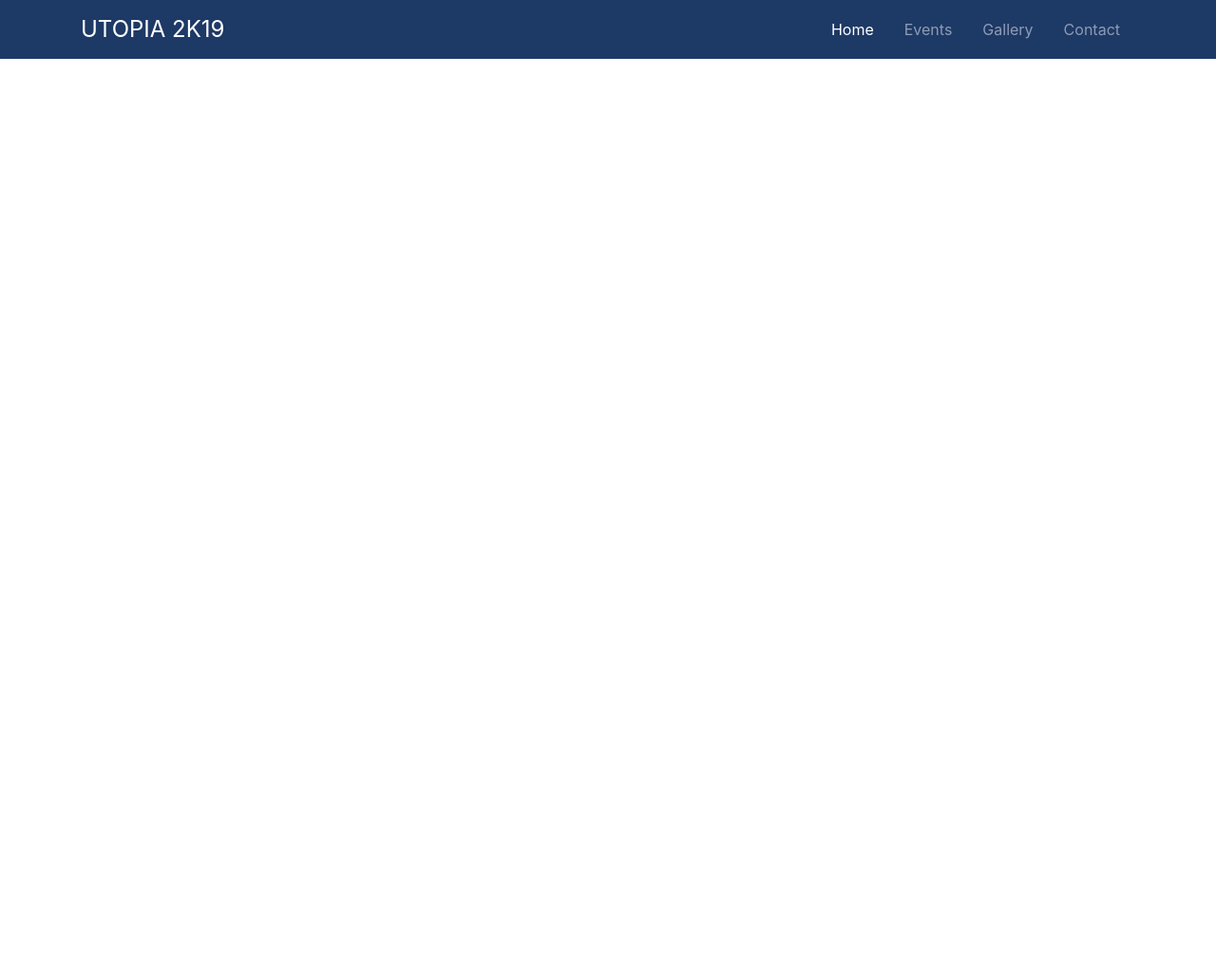
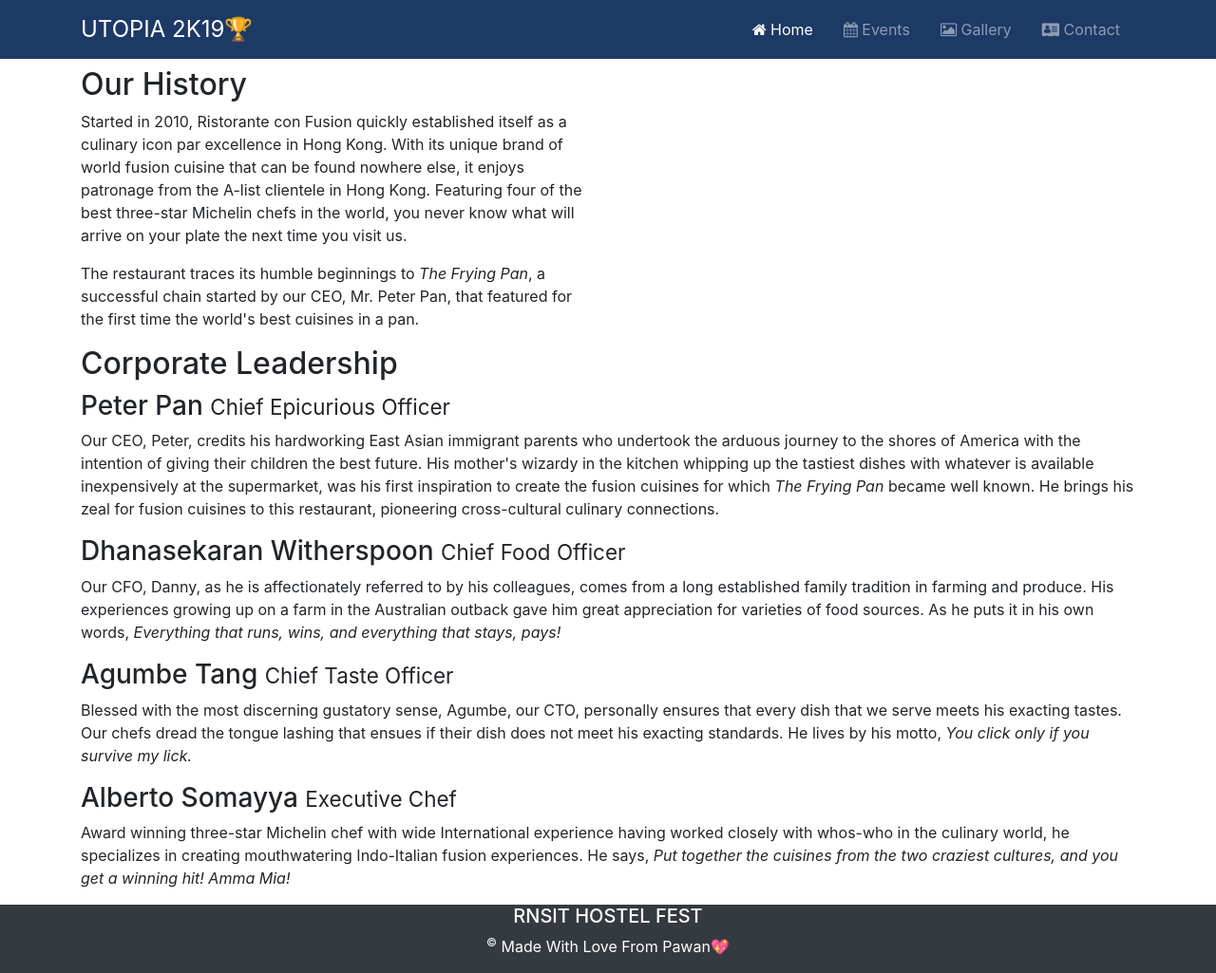
Before and after one commit to pawprabhu17/utopia, a website: page index.html in a window 1280 px wide. Shown: the whole page at 95% size. Before the commit the page ends 800 px from the top, so only its background shows below. Drawn offline with nearby package versions, Linux system fonts and the light colour scheme.

Commit message:
contact page added

```diff
--- a/css/styles.css
+++ b/css/styles.css
@@ -1,6 +1,7 @@
 body{
-	padding: 50px 0px 0px 0px;
+	padding: 70px 0px 0px 0px;
 	z-index: 0;
+	margin: 0;
 }
 .navbar-dark{
 	background:#1d3966;
--- a/index.html
+++ b/index.html
@@ -5,9 +5,10 @@
     <meta charset="utf-8">
     <meta name="viewport" content="width=device-width, initial-scale=1, shrink-to-fit=no">
     <meta http-equiv="x-ua-compatible" content="ie=edge">
-
     <!-- Bootstrap CSS -->
     <link rel="stylesheet" href="node_modules/bootstrap/dist/css/bootstrap.min.css">
+    <link rel="stylesheet" href="node_modules/font-awesome/css/font-awesome.min.css">
+    <link rel="stylesheet" href="node_modules/bootstrap-social/bootstrap-social.css">
     <link rel="stylesheet" href="css/styles.css">
     <title>UTOPIA</title>
 
@@ -21,26 +22,26 @@
                 <span class="navbar-toggler-icon"></span>
             </button>
             <!-- To add company name or logo with link -->
-            <a class="navbar-brand mr-2" href="#"><big>UTOPIA 2K19</big></a>
+            <a class="navbar-brand mr-2" href="./index.html"><big>UTOPIA 2K19🏆</big></a>
             <div class="collapse navbar-collapse" id="Navbar">
                 <ul class="navbar-nav ml-auto">
                     <li class="nav-item mx-2">
-                        <a class="nav-link active" href="#">
+                        <a class="nav-link active" href="#"><span class="fa fa-home d-none d-md-inline"></span>
                             Home
                         </a>
                     </li>
                     <li class="nav-item mx-2">
-                        <a class="nav-link" href="#">
+                        <a class="nav-link" href="#"><span class="fa fa-calendar d-none d-md-inline"></span>
                             Events
                         </a>
                     </li>
                     <li class="nav-item mx-2">
-                        <a class="nav-link" href="#">
+                        <a class="nav-link" href="#"><span class="fa fa-picture-o d-none d-md-inline"></span>
                             Gallery
                         </a>
                     </li>
                      <li class="nav-item mx-2">
-                        <a class="nav-link" href="#">
+                        <a class="nav-link" href="./contact.html"><span class="fa fa-address-card d-none d-md-inline"></span>
                             Contact
                         </a>
                     </li>
@@ -49,6 +50,44 @@
         </div>
     </nav>
 
+    <div class="container">
+        <div class="row row-content">
+            <div class="col-12 col-sm-6 ">
+                <h2>Our History</h2>
+                <p>Started in 2010, Ristorante con Fusion quickly established itself as a culinary icon par excellence in Hong Kong. With its unique brand of world fusion cuisine that can be found nowhere else, it enjoys patronage from the A-list clientele in Hong Kong.  Featuring four of the best three-star Michelin chefs in the world, you never know what will arrive on your plate the next time you visit us.</p>
+                <p>The restaurant traces its humble beginnings to <em>The Frying Pan</em>, a successful chain started by our CEO, Mr. Peter Pan, that featured for the first time the world's best cuisines in a pan.</p>
+            </div>
+            <div>
+            </div>
+        </div>
+        <div class="row">
+            <div class="col-12 col-sm-12">
+                <h2>Corporate Leadership</h2>
+                <h3>Peter Pan <small>Chief Epicurious Officer</small></h3>
+                <p class="d-none d-sm-block">Our CEO, Peter, credits his hardworking East Asian immigrant parents who undertook the arduous journey to the shores of America with the intention of giving their children the best future. His mother's wizardy in the kitchen whipping up the tastiest dishes with whatever is available inexpensively at the supermarket, was his first inspiration to create the fusion cuisines for which <em>The Frying Pan</em> became well known. He brings his zeal for fusion cuisines to this restaurant, pioneering cross-cultural culinary connections.</p>
+                <h3>Dhanasekaran Witherspoon <small>Chief Food Officer</small></h3>
+                <p class="d-none d-sm-block">Our CFO, Danny, as he is affectionately referred to by his colleagues, comes from a long established family tradition in farming and produce. His experiences growing up on a farm in the Australian outback gave him great appreciation for varieties of food sources. As he puts it in his own words, <em>Everything that runs, wins, and everything that stays, pays!</em></p>
+                <h3>Agumbe Tang <small>Chief Taste Officer</small></h3>
+                <p class="d-none d-sm-block">Blessed with the most discerning gustatory sense, Agumbe, our CTO, personally ensures that every dish that we serve meets his exacting tastes. Our chefs dread the tongue lashing that ensues if their dish does not meet his exacting standards. He lives by his motto, <em>You click only if you survive my lick.</em></p>
+                <h3>Alberto Somayya <small>Executive Chef</small></h3>
+                <p class="d-none d-sm-block">Award winning three-star Michelin chef with wide International experience having worked closely with whos-who in the culinary world, he specializes in creating mouthwatering Indo-Italian fusion experiences. He says, <em>Put together the cuisines from the two craziest cultures, and you get a winning hit! Amma Mia!</em></p>
+            </div>
+       </div>
+    </div>
+    <footer class="footer bg-dark text-white">
+        <div class="container">
+            <div class="row justify-content-center">
+                <div class="col-auto">
+                    <h5>RNSIT HOSTEL FEST</h5>
+                </div>
+            </div>
+           <div class="row justify-content-center">
+                <div class="col-auto">
+                    <p><sup>©</sup> Made With Love From Pawan&#x1F496;</p>
+                </div>
+           </div>
+        </div>
+    </footer>
 
     <script src="node_modules/jquery/dist/jquery.slim.min.js"></script>
     <script src="node_modules/popper.js/dist/umd/popper.min.js"></script>
--- a/package.json
+++ b/package.json
@@ -23,6 +23,8 @@
   },
   "dependencies": {
     "bootstrap": "^4.1.2",
+    "bootstrap-social": "^5.1.1",
+    "font-awesome": "^4.7.0",
     "jquery": "^3.3.1",
     "popper.js": "^1.12.9"
   }
```
Also changed, not shown: contact.html (added, +81 -0 lines), 1 other file.
